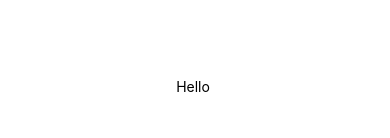
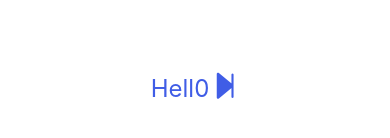
Before and after one commit to ting0608/pokegram, a React Native app: screen / in a window 390 px wide. Shown: the part 336-474 px from the top of the page. Built offline with nearby package versions, Linux system fonts and the light colour scheme.

Commit message:
2.3_VectorIcons

```diff
--- a/App.tsx
+++ b/App.tsx
@@ -1,10 +1,16 @@
 import React from 'react';
 import {View, Text} from 'react-native';
+import colors from './src/theme/colors';
+import font from './src/theme/font';
+import AntDesign from 'react-native-vector-icons/AntDesign';
 
 const App = () => {
   return (
     <View style={{flex: 1, alignItems: 'center', justifyContent: 'center'}}>
-      <Text>Hello </Text>
+      <Text style={{color: colors.primary, fontSize: font.size.xl}}>
+        Hell0
+        <AntDesign name="stepforward" size={30} />
+      </Text>
     </View>
   );
 };
--- /dev/null
+++ b/src/theme/colors.ts
@@ -0,0 +1,9 @@
+const colors = {
+  primary: '#405DE6',
+  white: '#FFFFFF',
+  black: '#000000',
+  gray: '#808080',
+  lightGray: '#F2F2F2',
+};
+
+export default colors;
--- /dev/null
+++ b/src/theme/font.ts
@@ -0,0 +1,17 @@
+const size = {
+  xs: 10,
+  s: 12,
+  default: 14,
+  md: 16,
+  lg: 18,
+  xl: 24,
+};
+
+const weight = {
+  full: '900',
+  bold: 'bold',
+  normal: 'normal',
+  thin: '400',
+};
+
+export default {size, weight};
```
Also changed, not shown: package.json (+6 -2 lines), 4 other files (tests, documents, lock files or other folders).
